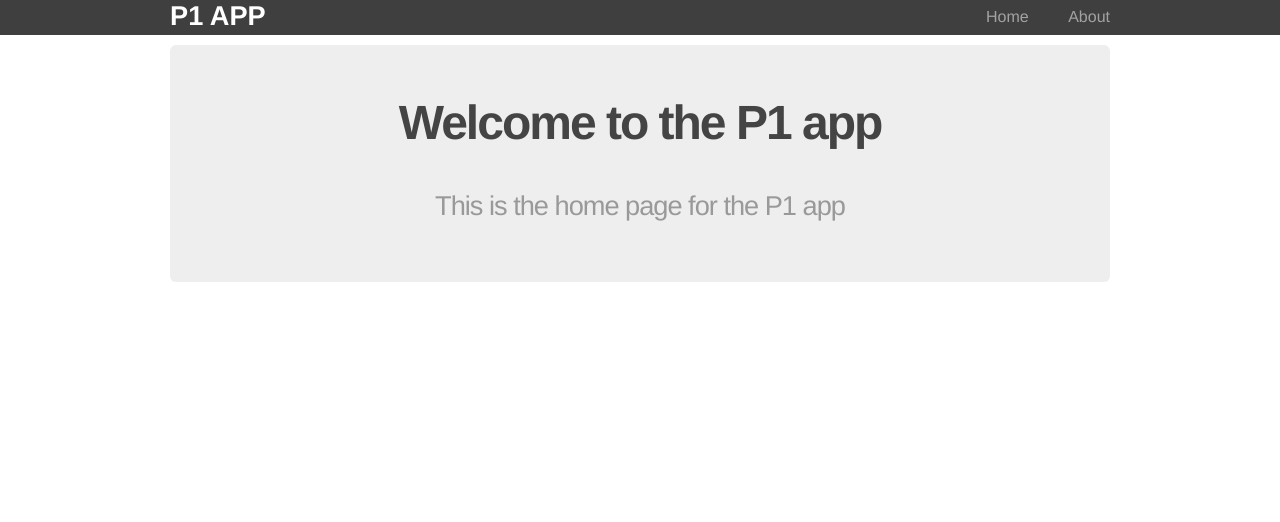
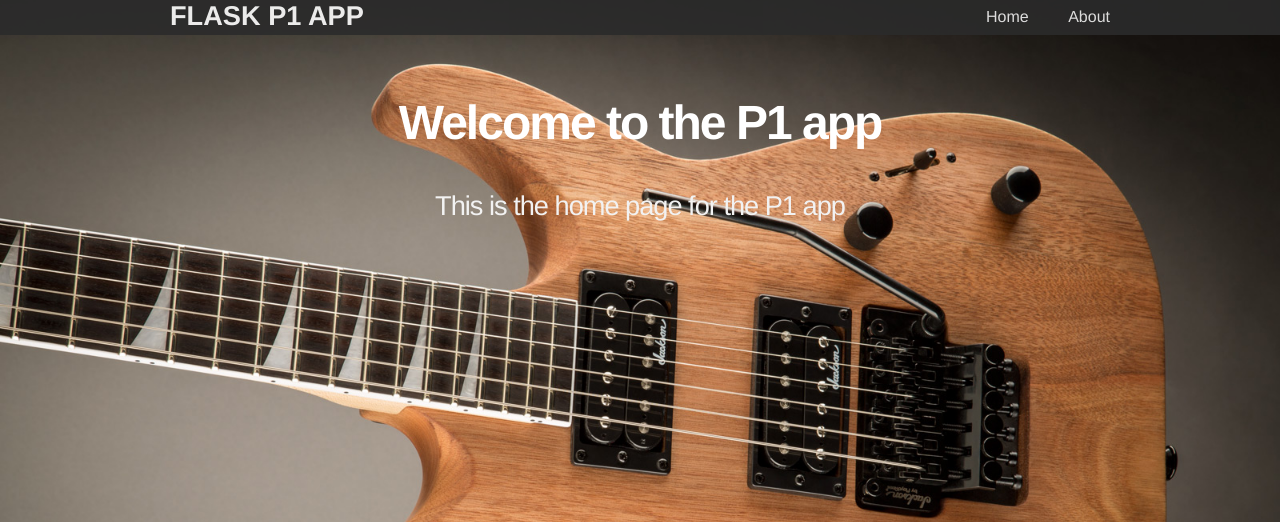
Before and after one commit to galledohm/ComputacionRed, a Flask app: page / in a window 1280 px wide. Shown: the top 522 px of the page. Run offline with Flask 2, Linux system fonts and the light colour scheme.

Commit message:
Cambios de estética a la web

```diff
--- a/P1/app/static/css/main.css
+++ b/P1/app/static/css/main.css
@@ -2,6 +2,11 @@
   margin: 0;
   padding: 0;
   font-family: "Helvetica Neue", Helvetica, Arial, sans-serif;
+  background-image: url('../images/background.jpg');
+  background-position: center top;
+  background-repeat: repeat;
+  position: relative;
+  background-size: cover;
   color: #444;
 }
 
@@ -41,7 +46,6 @@
 
 div.jumbo {
   padding: 10px 0 30px 0;
-  background-color: #eeeeee;
   -webkit-border-radius: 6px;
      -moz-border-radius: 6px;
           border-radius: 6px;
@@ -52,6 +56,7 @@
   margin-top: 40px;
   text-align: center;
   letter-spacing: -2px;
+  color: #ffffff
 }
 
 h3 {
@@ -60,7 +65,11 @@
   margin-top: 30px;
   text-align: center;
   letter-spacing: -1px;
-  color: #999;
+  color: #f2f2f2;
+}
+
+p {
+  color: #f2f2f2;
 }
 
 .menu {
@@ -77,6 +86,5 @@
 }
 
 .menu li a {
-  color: #999;
+  color: #f2f2f2;
   text-decoration: none;
-}
--- a/P1/app/templates/about.html
+++ b/P1/app/templates/about.html
@@ -1,6 +1,6 @@
 {% extends "layout.html" %}
 
 {% block content %}
-  <h1>About</h1>
-  <p>This is an About page for Computacion de Red - Practica 1 project. Don't I look good? Oh stop, you're making me blush.</p>
+  <h2>About</h2>
+  <p style="color:f2f2f2">This is an About page for Computacion de Red - Practica 1 project. Don't I look good? Oh stop, you're making me blush.</p>
 {% endblock %}
--- a/P1/app/templates/layout.html
+++ b/P1/app/templates/layout.html
@@ -8,7 +8,7 @@
 
     <header>
       <div class="container">
-        <h1 class="logo">P1 App</h1>
+        <h1 class="logo">Flask P1 App</h1>
         <nav>
 	  <ul class="menu">
 	     <li><a href="{{ url_for('home') }}">Home</a></li>
```
Also changed, not shown: P1/app/static/images/background.jpg (added), 1 other file.
